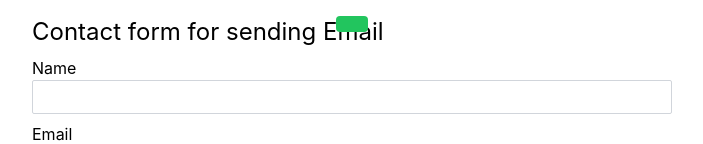
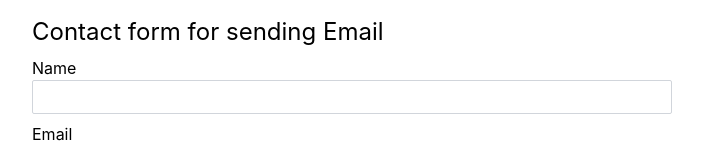
Before and after one commit to hayapy88/mern-contact-form-email, a React (Create React App) app in the folder client/: page / in a window 1280 px wide. Shown: the top 144 px of the page, without its empty margins (288-991 px from the left). Built offline with nearby package versions, Linux system fonts and the light colour scheme.

Commit message:
Add showing result message logic with slide-in

```diff
--- a/client/src/App.css
+++ b/client/src/App.css
@@ -0,0 +1,8 @@
+.message-box {
+  transform: translateY(-100px);
+  transition: transform 0.5s ease-out;
+}
+
+.message-box.show {
+  transform: translateY(0);
+}
--- a/client/src/components/ContactForm.jsx
+++ b/client/src/components/ContactForm.jsx
@@ -11,6 +11,7 @@ const ContactForm = () => {
   const [errors, setErrors] = useState({});
   const [resultMessage, setResultMessage] = useState("");
   const [messageType, setMessageType] = useState(""); // success or error
+  const [showMessage, setShowMessage] = useState(false);
 
   // Validate each field based on the field name
   const validateField = (fieldName, value) => {
@@ -64,6 +65,7 @@ const ContactForm = () => {
       const response = await axios.post("/api/v1/inquiries", formData);
       console.log("Server response:", response.data.message);
       setResultMessage(response.data.message);
+      setMessageType("success");
 
       // Reset form data
       setFormData({
@@ -77,6 +79,7 @@ const ContactForm = () => {
         error.response.data &&
         error.response.data.message
       ) {
+        console.error("Full server error:", error.response);
         console.error("Server error:", error.response.data.message);
         setResultMessage(error.response.data.message);
         setMessageType("error");
@@ -110,9 +113,24 @@ const ContactForm = () => {
   //   }
   // }, [errors]);
 
+  // Show the result message for 3 seconds
+  useEffect(() => {
+    if (resultMessage) {
+      setShowMessage(true);
+      const timer = setTimeout(() => {
+        setShowMessage(false);
+      }, 3000);
+      return () => clearTimeout(timer);
+    }
+  }, [resultMessage]);
+
   return (
     <div className="container relative max-w-2xl p-4">
-      <div className="absolute left-1/2 -translate-x-1/2 py-2 px-4 rounded bg-green-500 text-white">
+      <div
+        className={`absolute left-1/2 -translate-y-16 -translate-x-1/2 py-2 px-4 rounded ${
+          messageType === "success" ? "bg-green-500" : "bg-red-500"
+        } text-white message-box ${showMessage ? "show" : ""}`}
+      >
         <p>{resultMessage}</p>
       </div>
       <h1 className="text-2xl">Contact form for sending Email</h1>
```
